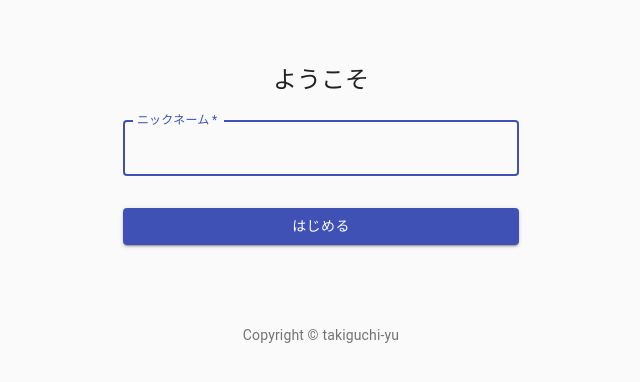
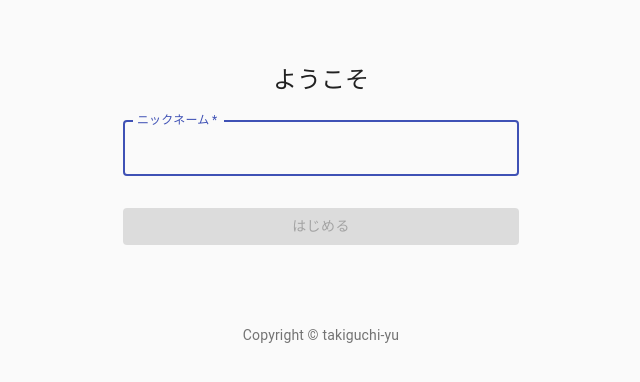
Before and after one commit to takiguchi-yu/react-chat-app, a React (Create React App) app: page / in a window 1280 px wide. Shown: the top 382 px of the page, without its empty margins (319-959 px from the left). Built offline with nearby package versions, Linux system fonts and the light colour scheme.

Commit message:
setName by clicking button

```diff
--- a/src/components/SignIn.js
+++ b/src/components/SignIn.js
@@ -1,4 +1,4 @@
-import React from 'react';
+import React, { useEffect, useState } from 'react';
 import Button from '@material-ui/core/Button';
 import CssBaseline from '@material-ui/core/CssBaseline';
 import TextField from '@material-ui/core/TextField';
@@ -46,6 +46,14 @@ const useStyles = makeStyles((theme) => ({
 
 export default function SignIn({ setName }) {
   const classes = useStyles();
+  const [disabled, setDisabled] = useState(true);
+  const [text, setText] = useState('');
+  console.log({disabled, text});
+
+  useEffect(() => {
+    const disabled = text === ''
+    setDisabled(disabled);
+  }, [text]);
 
   return (
     <Container component="main" maxWidth="xs">
@@ -64,6 +72,7 @@ export default function SignIn({ setName }) {
             label="ニックネーム"
             name="name"
             autoFocus
+            onChange={(e) => setText(e.target.value)}
           />
           <Button
             type="submit"
@@ -71,6 +80,7 @@ export default function SignIn({ setName }) {
             variant="contained"
             color="primary"
             className={classes.submit}
+            disabled={disabled}
           >
             はじめる
           </Button>
```
